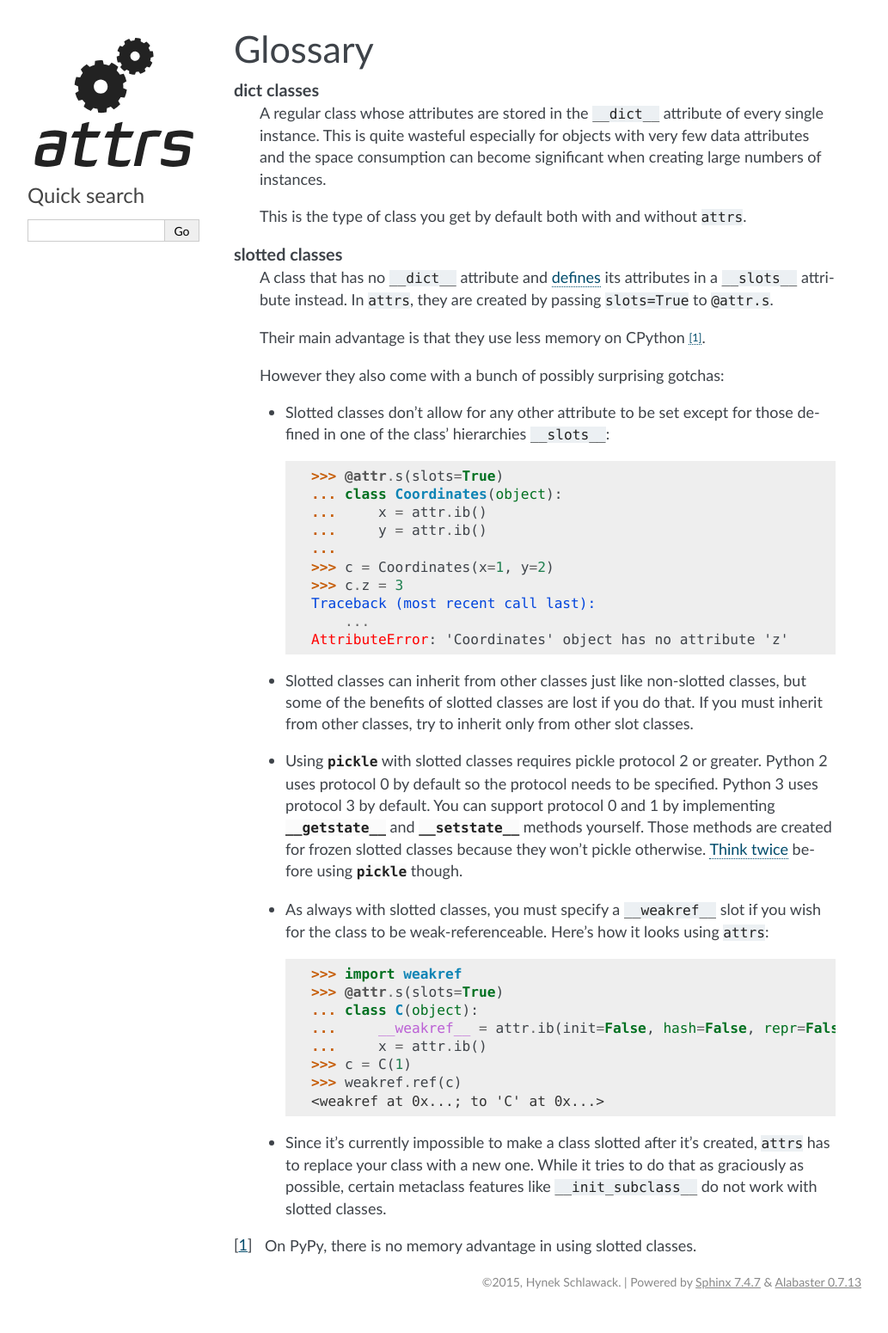
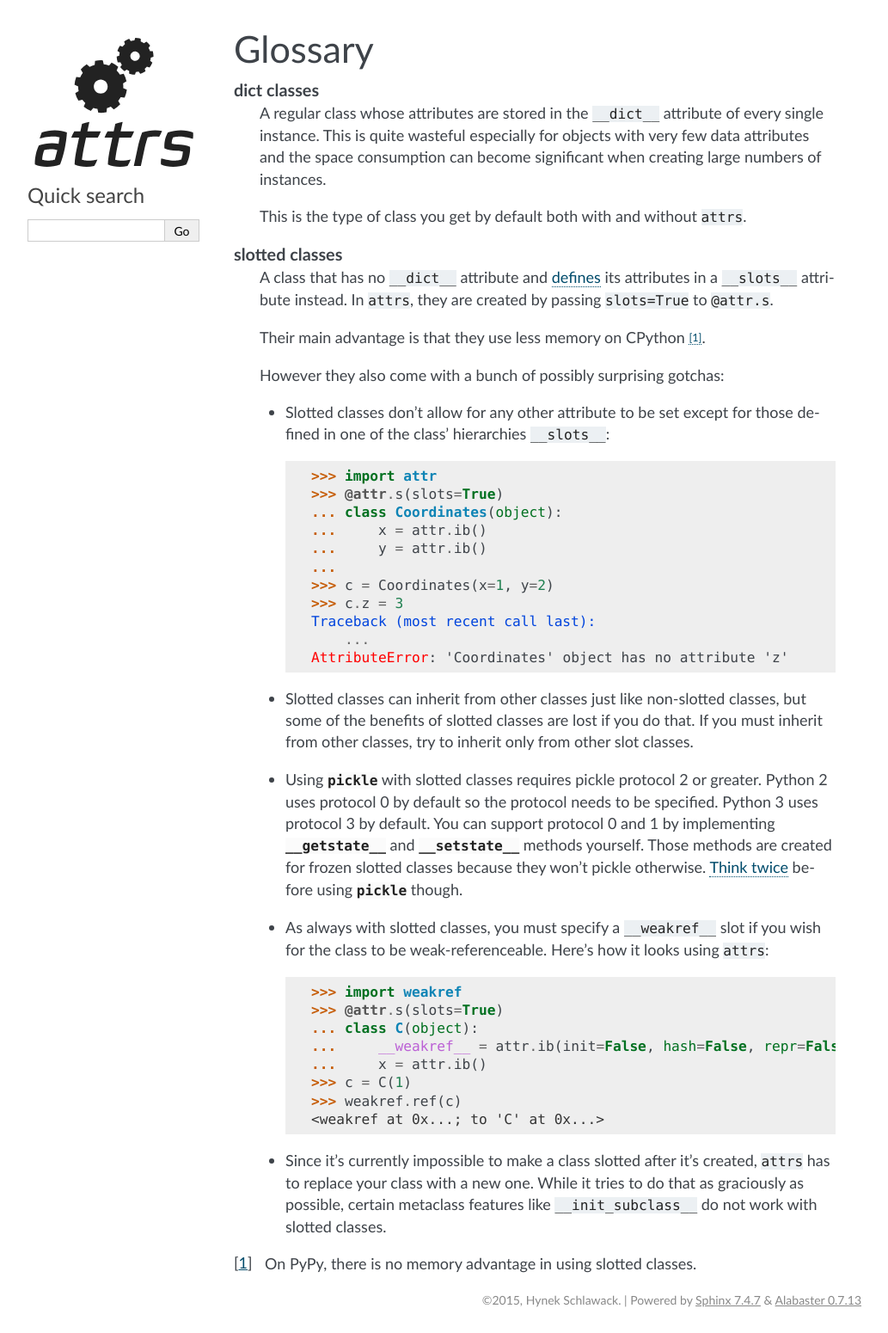
Before and after one commit to python-attrs/attrs, a Sphinx documentation site: the page built from docs/glossary.rst, in a window 1280 px wide. Shown: the whole page at 86% size, without its empty margins (128-1161 px from the left). Built offline with Sphinx 7.4.7, drawn with Linux system fonts in a browser that asks for light colours; before the commit the page ends 1529 px from its top, so only the background shows below that.

Commit message:
Add missing import

```diff
--- a/docs/glossary.rst
+++ b/docs/glossary.rst
@@ -21,6 +21,7 @@ Glossary
 
         .. doctest::
 
+          >>> import attr
           >>> @attr.s(slots=True)
           ... class Coordinates(object):
           ...     x = attr.ib()
```
